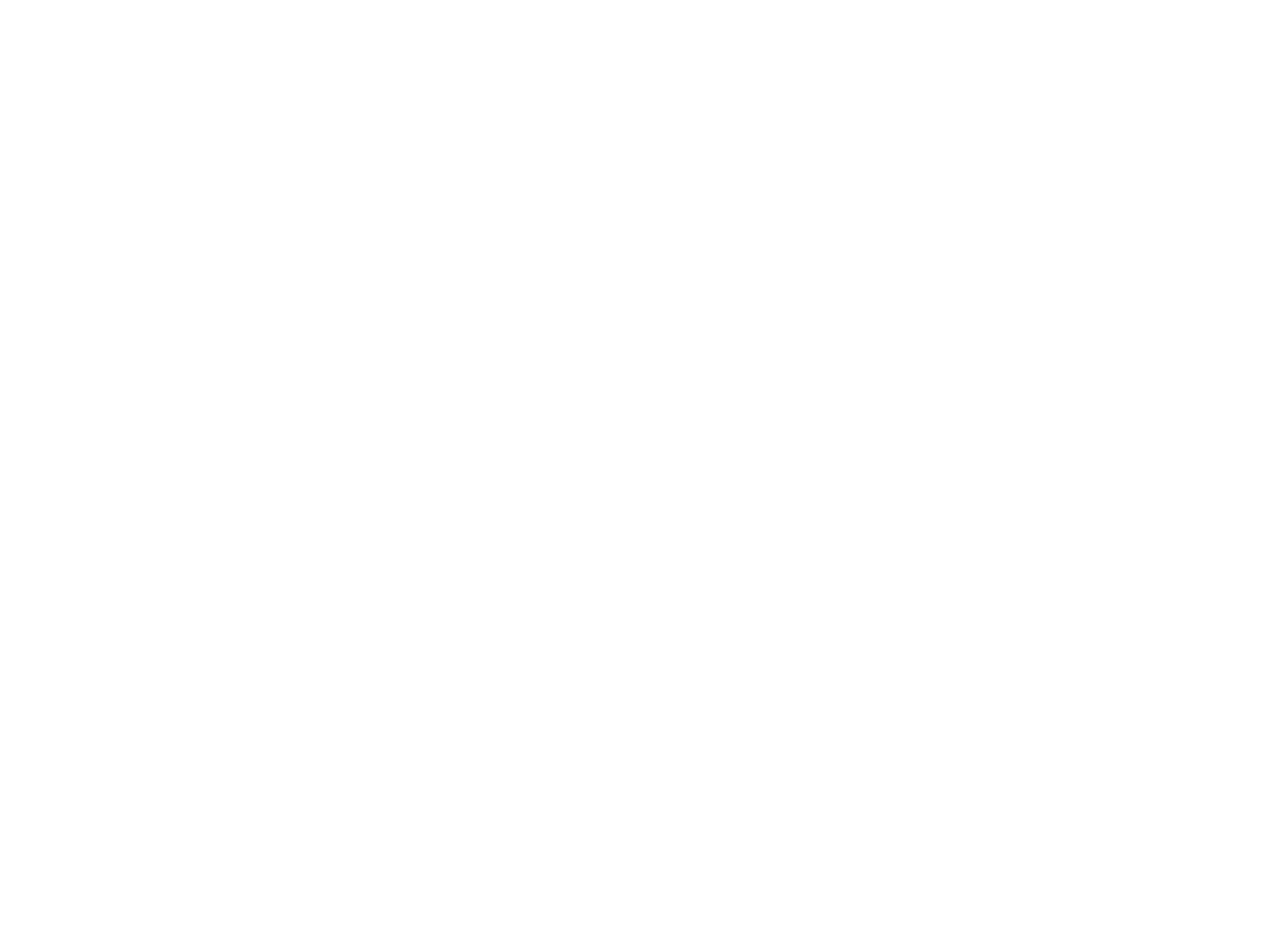
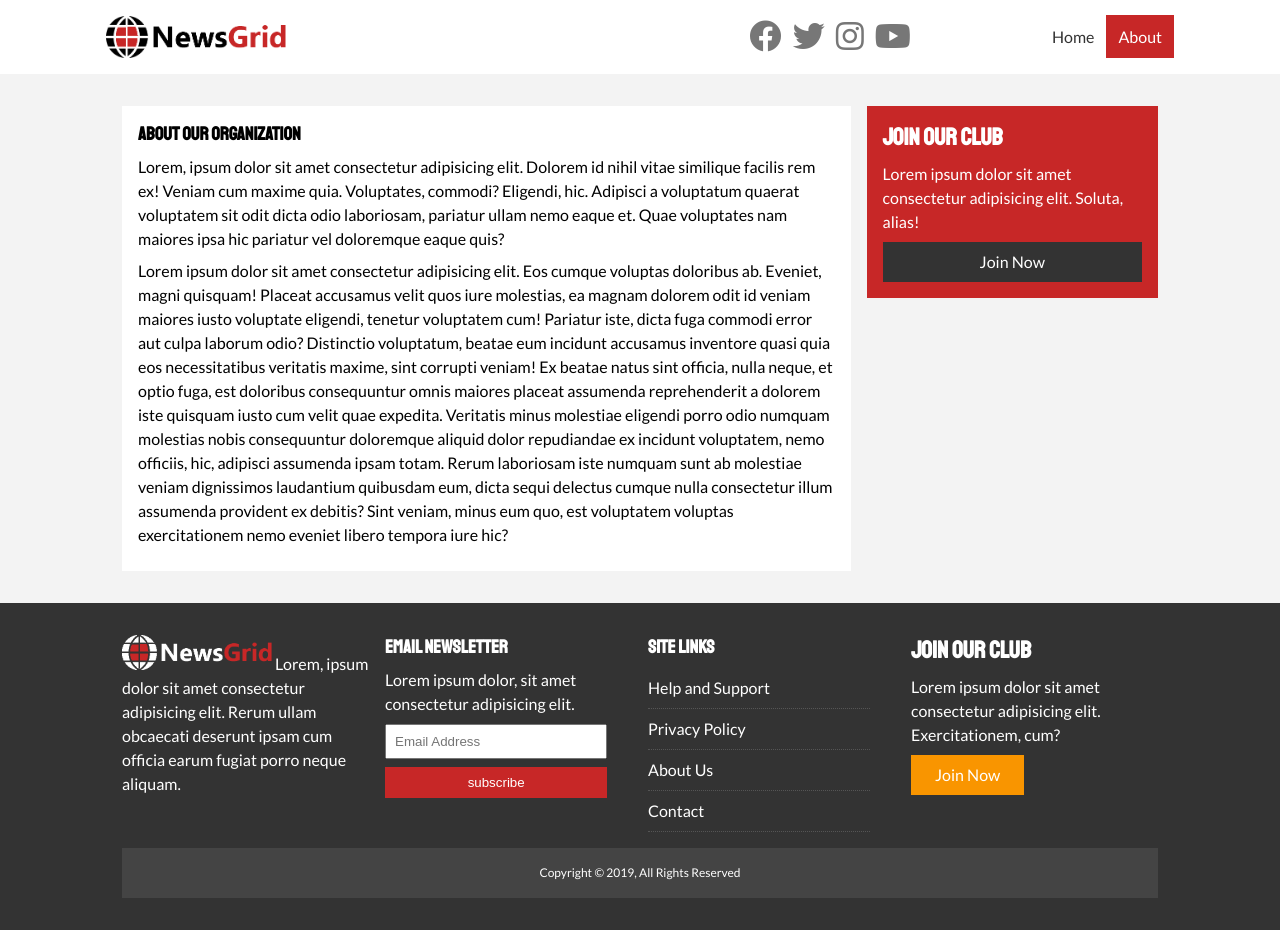
Before and after one commit to ccastell18/HTML-CSS, a plain HTML site: page newsgrid/about.html in a window 1280 px wide. Before the commit the page ends 800 px from the top, so only its background shows below. Drawn offline with Linux system fonts and the light colour scheme.

Commit message:
about page

```diff
--- a/newsgrid/about.html
+++ b/newsgrid/about.html
@@ -0,0 +1,88 @@
+<!DOCTYPE html>
+<html lang="en">
+<head>
+    <meta charset="UTF-8">
+    <meta name="viewport" content="width=device-width, initial-scale=1.0">
+    <meta http-equiv="X-UA-Compatible" content="ie=edge">
+    <link rel="stylesheet" href="https://use.fontawesome.com/releases/v5.9.0/css/all.css" integrity="sha384-i1LQnF23gykqWXg6jxC2ZbCbUMxyw5gLZY6UiUS98LYV5unm8GWmfkIS6jqJfb4E" crossorigin="anonymous">
+    <link href="https://fonts.googleapis.com/css?family=Lato|Staatliches&display=swap" rel="stylesheet">
+    <link rel="stylesheet" href="css/style.css">
+    <link rel="stylesheet" media="screen and  (max-width: 768px)" href="css/mobile.css">
+
+<link rel="shortcut icon" type="image/x-icon" href="favicon.ico">
+    <title>NewsGrid | About</title>
+</head>
+<body>
+    <nav id="main-nav">
+        <div class="container">
+            <img src="img/logo.png" alt="NewsGrid" class="logo">
+            <div class="social">
+                <a href="http://facebook.com" target="_blank"><i class="fab fa-facebook fa-2x"></i></a>
+                <a href="http://twitter.com" target="_blank"><i class="fab fa-twitter fa-2x"></i></a>
+                <a href="http://instagram.com" target="_blank"><i class="fab fa-instagram fa-2x"></i></a>
+                <a href="http://youtube.com" target="_blank"><i class="fab fa-youtube fa-2x"></i></a>
+            </div>
+            <ul>
+                <li><a  href="index.html">Home</a></li>
+                <li><a href="about.html" class="current">About</a></li>
+            </ul>
+        </div>
+    </nav>
+    <!-- Section About -->
+    <section id="about">
+        <div class="container">
+           <div class="page-container">
+               <article class="card">
+                   <h1 class="l-heading">
+                       About Our Organization
+                   </h1>
+                   <p>Lorem, ipsum dolor sit amet consectetur adipisicing elit. Dolorem id nihil vitae similique facilis rem ex! Veniam cum maxime quia. Voluptates, commodi? Eligendi, hic. Adipisci a voluptatum quaerat voluptatem sit odit dicta odio laboriosam, pariatur ullam nemo eaque et. Quae voluptates nam maiores ipsa hic pariatur vel doloremque eaque quis?</p>
+                   <p>Lorem ipsum dolor sit amet consectetur adipisicing elit. Eos cumque voluptas doloribus ab. Eveniet, magni quisquam! Placeat accusamus velit quos iure molestias, ea magnam dolorem odit id veniam maiores iusto voluptate eligendi, tenetur voluptatem cum! Pariatur iste, dicta fuga commodi error aut culpa laborum odio? Distinctio voluptatum, beatae eum incidunt accusamus inventore quasi quia eos necessitatibus veritatis maxime, sint corrupti veniam! Ex beatae natus sint officia, nulla neque, et optio fuga, est doloribus consequuntur omnis maiores placeat assumenda reprehenderit a dolorem iste quisquam iusto cum velit quae expedita. Veritatis minus molestiae eligendi porro odio numquam molestias nobis consequuntur doloremque aliquid dolor repudiandae ex incidunt voluptatem, nemo officiis, hic, adipisci assumenda ipsam totam. Rerum laboriosam iste numquam sunt ab molestiae veniam dignissimos laudantium quibusdam eum, dicta sequi delectus cumque nulla consectetur illum assumenda provident ex debitis? Sint veniam, minus eum quo, est voluptatem voluptas exercitationem nemo eveniet libero tempora iure hic?</p>
+               </article>
+               <aside class="card bg-primary">
+                   <h2>Join Our Club</h2>
+                   <p>Lorem ipsum dolor sit amet consectetur adipisicing elit. Soluta, alias!</p>
+                   <a href="#" class="btn btn-dark btn-block">Join Now</a>
+               </aside>
+           </div>
+        </div>
+    </section>
+
+    <!-- Footer -->
+    <footer id="main-footer" class="py-2">
+        <div class="container footer-container">
+            <div>
+                <img src="img/logo_light.png" alt="Newsgrid">
+                Lorem, ipsum dolor sit amet consectetur adipisicing elit. Rerum ullam obcaecati deserunt ipsam cum officia earum fugiat porro neque aliquam.
+            </div>
+            <div>
+                <h3>Email Newsletter</h3>
+                <p>Lorem ipsum dolor, sit amet consectetur adipisicing elit.</p>
+                <form>
+                    <input type="email" placeholder="Email Address">
+                    <input type="submit" value="subscribe" class='btn btn-primary'>
+                </form>
+            </div>
+            <div>
+                <h3>Site Links</h3>
+                <ul class="list">
+                    <li><a href="#">Help and Support</a></li>
+                    <li><a href="#">Privacy Policy</a></li>
+                    <li><a href="#">About Us</a></li>
+                    <li><a href="#">Contact</a></li>
+                </ul>
+            </div>
+            <div>
+                <h2>Join Our Club</h2>
+                <p>Lorem ipsum dolor sit amet consectetur adipisicing elit. Exercitationem, cum?</p>
+                <a href="#" class="btn btn-secondary">Join Now</a>
+            </div>
+            <div>
+                <p>
+                    Copyright &copy; 2019, All Rights Reserved
+                </p>
+            </div>
+        </div>
+    </footer>
+</body>
+</html>
--- a/newsgrid/css/style.css
+++ b/newsgrid/css/style.css
@@ -139,6 +139,18 @@
 
 .list li a:hover{
     color: var(--primary-color) !important;
+}
+
+/* Inner page grid container */
+.page-container{
+    display: grid;
+    grid-template-columns: 5fr 2fr;
+    grid-gap: 1rem;
+    padding: 2rem 0;
+}
+
+.page-container > *:first-child{
+    grid-row: 1 / span 3;
 }
 
 /* Navigation */
```
